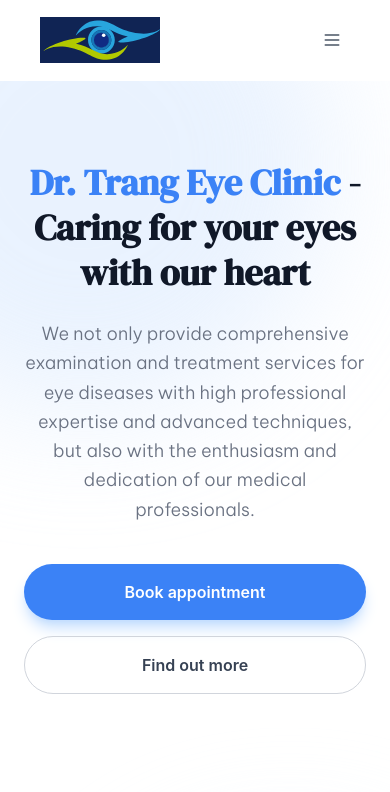
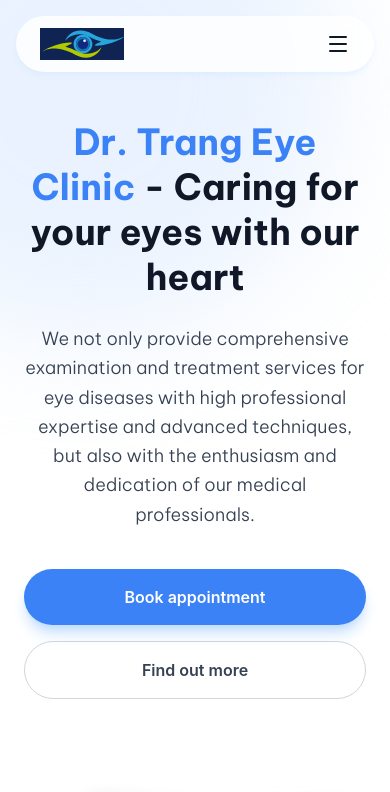
Before and after one commit to CS571-S26/p74, a React (Vite) app: page / in a window 390 px wide. Shown: the top 792 px of the page. Built offline with nearby package versions, Linux system fonts and the light colour scheme; grey boxes are pictures that could not be loaded.

Commit message:
adjust some navbar

```diff
--- a/src/App.tsx
+++ b/src/App.tsx
@@ -1,14 +1,14 @@
 import './App.css'
-import Navbar from './components/Navbar'
+import NavBar from './components/NavBar'
 import Hero from './components/Hero'
 
 function App() {
   return (
     <main className="min-h-screen bg-white font-sans">
-      <Navbar />
-      <div className="pt-20">
-        <Hero />
-      </div>
+      <NavBar />
+      <Hero />
+      <Hero />
+      <Hero />
     </main>
   )
 }
--- a/src/components/Hero.tsx
+++ b/src/components/Hero.tsx
@@ -16,14 +16,14 @@
                 <div className="absolute bottom-0 right-0 w-[400px] h-[400px] bg-brand-light rounded-full blur-3xl opacity-80 translate-x-1/4 translate-y-1/4" />
             </div>
 
-            <div className="relative max-w-7xl mx-auto px-6 py-20 lg:py-28 flex flex-col lg:flex-row items-center gap-12 lg:gap-16">
+            <div className="relative max-w-7xl mx-auto px-6 py-30 lg:py-40 flex flex-col lg:flex-row items-center gap-12 lg:gap-16">
                 {/* Left: Text content */}
                 <div className="flex-1 text-center lg:text-left">
-                    <h1 className="text-4xl sm:text-5xl lg:text-6xl font-bold text-gray-900 leading-tight mb-6 font-display">
+                    <h1 className="text-4xl md:text-5xl lg:text-6xl font-bold text-gray-900 leading-tight mb-6 font-display">
                         <span className="text-brand">Dr. Trang Eye Clinic</span>
                         {' '} - Caring for your eyes with our heart
                     </h1>
-                    <p className="text-gray-500 text-lg leading-relaxed max-w-xl mx-auto lg:mx-0 mb-10 font-vietnam-pro font-thin">
+                    <p className="text-gray-700 text-lg leading-relaxed max-w-xl mx-auto lg:mx-0 mb-10 font-vietnam-pro font-thin">
                         We not only provide comprehensive examination and treatment services for eye diseases
                         with high professional expertise and advanced techniques, but also with the enthusiasm and
                         dedication of our medical professionals.
--- a/src/components/Navbar.tsx
+++ b/src/components/Navbar.tsx
@@ -1,27 +1,36 @@
-import { useState, useEffect, useRef } from 'react'
-import logoImg from '../assets/logo.svg'
+"use client"
+
+import { useState, useEffect, useRef } from "react"
+import { motion, AnimatePresence } from "framer-motion"
+import { Menu, ChevronDown } from "lucide-react"
+import logoImg from "../assets/logo.svg"
 
 const services = [
-  'Example service 1',
-  'Example service 2',
-  'Example service 3',
-  'Example service 4',
-  'Really long service name that should be tested for overflow handling',
+  "Example service 1",
+  "Example service 2",
+  "Example service 3",
+  "Example service 4",
 ]
 
 const navLinks = [
-  { label: 'About', href: '#' },
-  { label: 'Services', href: '#', dropdown: services },
-  { label: 'FAQs', href: '#' },
-  { label: 'Contact', href: '#' },
+  { label: "About", href: "#" },
+  { label: "Services", href: "#", dropdown: services },
+  { label: "FAQs", href: "#" },
+  { label: "Contact", href: "#" },
 ]
 
-export default function Navbar() {
+const NavBar = () => {
+  const [isOpen, setIsOpen] = useState(false)
+  const [dropdownOpen, setDropdownOpen] = useState(false)
+  const [mobileServicesOpen, setMobileServicesOpen] = useState(false)
   const [visible, setVisible] = useState(true)
   const [scrolled, setScrolled] = useState(false)
-  const [dropdownOpen, setDropdownOpen] = useState(false)
-  const [mobileOpen, setMobileOpen] = useState(false)
   const lastScrollY = useRef(0)
+
+  const toggleMenu = () => {
+    setIsOpen(!isOpen)
+    setMobileServicesOpen(false)
+  }
 
   useEffect(() => {
     const TOLERANCE = 60
@@ -39,157 +48,184 @@
         lastScrollY.current = current
       }
     }
-    window.addEventListener('scroll', handleScroll, { passive: true })
-    return () => window.removeEventListener('scroll', handleScroll)
+    window.addEventListener("scroll", handleScroll, { passive: true })
+    return () => window.removeEventListener("scroll", handleScroll)
   }, [])
 
   return (
-    <header
+    <motion.div
+      className="fixed top-0 left-0 right-0 z-50 flex justify-center w-full pt-4 px-4 pointer-events-none"
+      initial={{ y: 0 }}
+      animate={{ y: visible ? 0 : -120 }}
+      transition={{ duration: 0.5, ease: [0.25, 0.1, 0.25, 1] }}
+    >
+      <div
         className={[
-        'fixed top-0 left-0 right-0 z-50 transition-all duration-300',
-        visible ? 'translate-y-0' : '-translate-y-full',
-        scrolled ? 'bg-white/95 backdrop-blur-md shadow-sm border-b border-gray-100' : 'bg-white',
-      ].join(' ')}
+          "flex items-center justify-between px-6 py-3 rounded-full w-full max-w-4xl relative z-10 transition-all duration-300 pointer-events-auto",
+          scrolled
+            ? "bg-white shadow-xl shadow-gray-300/40"
+            : "bg-white/80 backdrop-blur-sm shadow-md shadow-brand-muted/20",
+        ].join(" ")}
       >
-      <nav className="max-w-7xl mx-auto px-10 h-20 flex items-center justify-between gap-10">
-
         {/* Logo */}
-        <a href="#" className="flex items-center gap-2.5 shrink-0 cursor-pointer">
-          <img src={logoImg} alt="Logo" className="w-30 h" />
+        <a href="#" className="flex items-center shrink-0">
+          <img
+            src={logoImg}
+            alt="Dr. Trang Eye Clinic"
+            className="h-8 w-auto"
+          />
         </a>
 
-        {/* Desktop nav */}
-        <ul className="hidden lg:flex items-center gap-2 flex-1 justify-center">
+        {/* Desktop Navigation */}
+        <nav className="hidden lg:flex items-center space-x-1">
           {navLinks.map((link) =>
             link.dropdown ? (
-              <li
+              <div
                 key={link.label}
                 className="relative"
                 onMouseEnter={() => setDropdownOpen(true)}
                 onMouseLeave={() => setDropdownOpen(false)}
               >
                 <button
-                  className="flex items-center gap-1 px-3 py-2 rounded-md text-base font-medium text-gray-700 hover:text-brand-hover hover:bg-brand-light transition-colors duration-150 cursor-pointer"
+                  className="flex items-center gap-1 px-3 py-2 text-base text-gray-700 hover:text-brand-hover transition-colors font-medium rounded-md cursor-pointer"
                 >
                   {link.label}
-                  <svg
-                    className={`w-3.5 h-3.5 transition-transform duration-200 ${dropdownOpen ? 'rotate-180' : ''}`}
-                    viewBox="0 0 16 16" fill="none" stroke="currentColor" strokeWidth="2"
-                  >
-                    <path d="M4 6l4 4 4-4" strokeLinecap="round" strokeLinejoin="round" />
-                  </svg>
+                  <ChevronDown
+                    className={`w-3.5 h-3.5 transition-transform duration-200 ${dropdownOpen ? "rotate-180" : ""}`}
+                  />
                 </button>
 
-                {/* Dropdown */}
-                <div
-                  className={[
-                    'absolute top-full left-1/2 -translate-x-1/2 pt-2 min-w-max bg-white rounded-xl shadow-xl border border-gray-100 py-1.5 transition-all duration-200 origin-top',
-                    dropdownOpen ? 'opacity-100 scale-100 pointer-events-auto' : 'opacity-0 scale-95 pointer-events-none',
-                  ].join(' ')}
+                <AnimatePresence>
+                  {dropdownOpen && (
+                    <motion.div
+                      className="absolute top-full left-1/2 -translate-x-1/2 pt-2 min-w-max"
+                      initial={{ opacity: 0, y: -5, scale: 0.95 }}
+                      animate={{ opacity: 1, y: 0, scale: 1 }}
+                      exit={{ opacity: 0, y: -5, scale: 0.95 }}
+                      transition={{ duration: 0.15 }}
                     >
+                      <div className="bg-white rounded-xl shadow-xl border border-gray-100 py-1.5">
                         {services.map((s) => (
                           <a
                             key={s}
                             href="#"
-                      className="block px-4 py-2.5 text-sm text-gray-700 hover:text-brand-hover hover:bg-brand-light transition-colors duration-100 whitespace-nowrap cursor-pointer"
+                            className="block px-4 py-2.5 text-base text-gray-700 hover:text-brand-hover hover:bg-brand-light transition-colors whitespace-nowrap"
                             onClick={() => setDropdownOpen(false)}
                           >
                             {s}
                           </a>
                         ))}
                       </div>
-              </li>
+                    </motion.div>
+                  )}
+                </AnimatePresence>
+              </div>
             ) : (
-              <li key={link.label}>
+              <div key={link.label}>
                 <a
                   href={link.href}
-                  className="block px-3 py-2 rounded-md text-base font-medium text-gray-700 hover:text-brand-hover hover:bg-brand-light transition-colors duration-150 cursor-pointer"
+                  className="block px-3 py-2 text-base text-gray-700 hover:text-brand-hover transition-colors font-medium rounded-md"
                 >
                   {link.label}
                 </a>
-              </li>
+              </div>
             )
           )}
-        </ul>
+        </nav>
 
-        {/* CTA */}
+        {/* Desktop CTA */}
+        <div className="hidden lg:block">
           <a
             href="#"
-          className="hidden lg:inline-flex items-center gap-2 bg-brand hover:bg-brand-hover text-white text-base font-semibold px-6 py-2.5 rounded-full shadow-md shadow-brand-muted transition-all duration-200 shrink-0 cursor-pointer"
+            className="inline-flex items-center justify-center px-5 py-2 text-base text-white bg-brand rounded-full hover:bg-brand-hover transition-colors font-semibold shadow-md shadow-brand-muted"
           >
             Book appointment
           </a>
+        </div>
 
-        {/* Mobile hamburger */}
+        {/* Mobile Menu Button */}
         <button
-          onClick={() => setMobileOpen((o) => !o)}
-          className="lg:hidden p-2 rounded-md text-gray-600 hover:text-brand-hover hover:bg-brand-light transition-colors cursor-pointer"
-          aria-label="Toggle menu"
+          className="lg:hidden flex items-center cursor-pointer"
+          onClick={toggleMenu}
         >
-          {mobileOpen ? (
-            <svg className="w-5 h-5" viewBox="0 0 24 24" fill="none" stroke="currentColor" strokeWidth="2">
-              <path d="M18 6L6 18M6 6l12 12" strokeLinecap="round" />
-            </svg>
-          ) : (
-            <svg className="w-5 h-5" viewBox="0 0 24 24" fill="none" stroke="currentColor" strokeWidth="2">
-              <path d="M4 6h16M4 12h16M4 18h16" strokeLinecap="round" />
-            </svg>
-          )}
+          <Menu className="h-6 w-6 text-gray-900" />
         </button>
-      </nav>
+      </div>
 
-      {/* Mobile menu */}
-      <div
-        className={[
-          'lg:hidden overflow-hidden transition-all duration-300 bg-white border-t border-gray-100',
-          mobileOpen ? 'max-h-screen opacity-100' : 'max-h-0 opacity-0',
-        ].join(' ')}
+      {/* Mobile Menu Dropdown */}
+      <AnimatePresence>
+        {isOpen && (
+          <motion.div
+            className="absolute top-full left-4 right-4 mt-2 bg-white rounded-2xl shadow-xl shadow-gray-300/40 px-6 py-5 lg:hidden pointer-events-auto overflow-hidden"
+            initial={{ opacity: 0, height: 0 }}
+            animate={{ opacity: 1, height: "auto" }}
+            exit={{ opacity: 0, height: 0 }}
+            transition={{ duration: 0.2 }}
           >
-        <ul className="px-6 py-4 flex flex-col gap-1">
+            <div className="flex flex-col space-y-1">
               {navLinks.map((link) =>
                 link.dropdown ? (
-              <li key={link.label}>
-                <details className="group">
-                  <summary className="flex items-center justify-between px-3 py-2.5 rounded-md text-base font-medium text-gray-700 hover:text-brand-hover hover:bg-brand-light cursor-pointer list-none transition-colors">
+                  <div key={link.label}>
+                    <button
+                      className="flex items-center justify-between w-full text-base text-gray-900 font-medium py-3 cursor-pointer"
+                      onClick={() => setMobileServicesOpen(!mobileServicesOpen)}
+                    >
                       {link.label}
-                    <svg className="w-3.5 h-3.5 group-open:rotate-180 transition-transform" viewBox="0 0 16 16" fill="none" stroke="currentColor" strokeWidth="2">
-                      <path d="M4 6l4 4 4-4" strokeLinecap="round" strokeLinejoin="round" />
-                    </svg>
-                  </summary>
-                  <ul className="mt-1 ml-4 border-l-2 border-brand-subtle pl-3 flex flex-col gap-0.5">
+                      <ChevronDown
+                        className={`w-4 h-4 transition-transform duration-200 ${mobileServicesOpen ? "rotate-180" : ""}`}
+                      />
+                    </button>
+                    <AnimatePresence>
+                      {mobileServicesOpen && (
+                        <motion.div
+                          className="bg-brand-light rounded-xl px-4 py-2 flex flex-col overflow-hidden"
+                          initial={{ opacity: 0, height: 0 }}
+                          animate={{ opacity: 1, height: "auto" }}
+                          exit={{ opacity: 0, height: 0 }}
+                          transition={{ duration: 0.2 }}
+                        >
                           {services.map((s) => (
-                      <li key={s}>
-                        <a href="#" className="block px-2 py-2 text-sm text-gray-600 hover:text-brand-hover transition-colors cursor-pointer">
+                            <a
+                              key={s}
+                              href="#"
+                              className="block py-2.5 text-sm text-gray-700 hover:text-brand-hover transition-colors"
+                              onClick={toggleMenu}
+                            >
                               {s}
                             </a>
-                      </li>
                           ))}
-                  </ul>
-                </details>
-              </li>
+                        </motion.div>
+                      )}
+                    </AnimatePresence>
+                  </div>
                 ) : (
-              <li key={link.label}>
+                  <div key={link.label}>
                     <a
                       href={link.href}
-                  className="block px-3 py-2.5 rounded-md text-base font-medium text-gray-700 hover:text-brand-hover hover:bg-brand-light transition-colors cursor-pointer"
-                  onClick={() => setMobileOpen(false)}
+                      className="block text-base text-gray-900 font-medium py-3"
+                      onClick={toggleMenu}
                     >
                       {link.label}
                     </a>
-              </li>
+                  </div>
                 )
               )}
-          <li className="pt-2">
+
+              <div className="pt-4">
                 <a
                   href="#"
-              className="block text-center bg-brand hover:bg-brand-hover text-white text-base font-semibold px-5 py-3 rounded-full transition-colors cursor-pointer"
-              onClick={() => setMobileOpen(false)}
+                  className="inline-flex items-center justify-center w-full px-5 py-3 text-base text-white bg-brand rounded-full hover:bg-brand-hover transition-colors font-semibold"
+                  onClick={toggleMenu}
                 >
-              Book an appointment
+                  Book appointment
                 </a>
-          </li>
-        </ul>
               </div>
-    </header>
+            </div>
+          </motion.div>
+        )}
+      </AnimatePresence>
+    </motion.div>
   )
 }
+
+export default NavBar;
--- a/src/components/Stack.tsx
+++ b/src/components/Stack.tsx
@@ -115,6 +115,7 @@
                 display: 'flex',
                 alignItems: 'center',
                 justifyContent: 'center',
+                boxShadow: '0 4px 20px rgba(0, 0, 0, 0.12), 0 0 0 1px rgba(0, 0, 0, 0.05)',
               }}
               onClick={() => sendToBackOnClick && sendToBack(card.id)}
               animate={{
--- a/src/index.css
+++ b/src/index.css
@@ -1,11 +1,11 @@
 @import url('https://fonts.googleapis.com/css2?family=Be+Vietnam+Pro:ital,wght@0,300;0,400;0,500;0,600;0,700&display=swap');
-@import url('https://fonts.googleapis.com/css2?family=DM+Serif+Display:ital@0;1&display=swap');
 @import "tailwindcss";
 
 
 @theme {
     --font-vietnam-pro: "Be Vietnam Pro", sans-serif;
-    --font-display: "DM Serif Display", serif;
+    --font-display: "Be Vietnam Pro", sans-serif;
+    --font-sans: "Be Vietnam Pro", sans-serif;
 
     /* Brand palette — edit these to retheme the whole site */
     --color-brand:        #3b82f6; /* blue-500 — primary buttons, borders, text */
```
Lines whose indentation alone changed are shown as unchanged.
